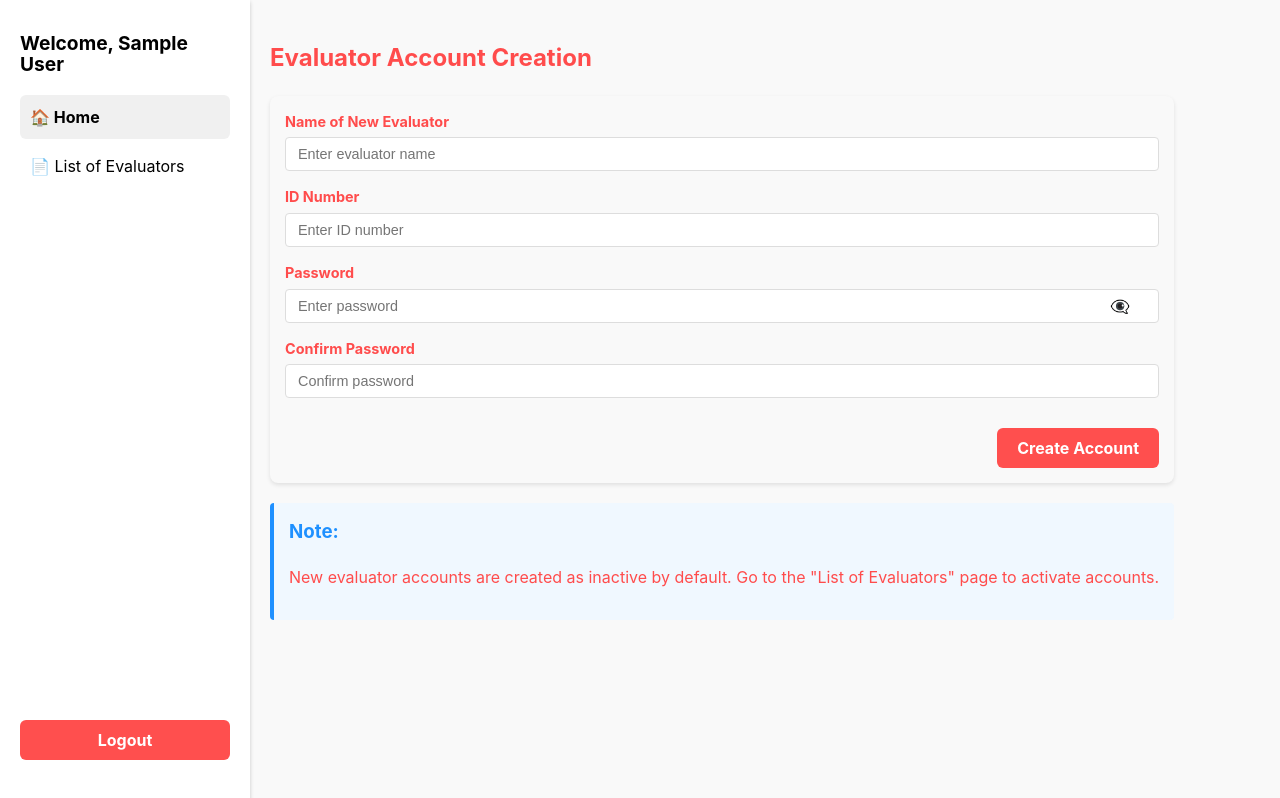
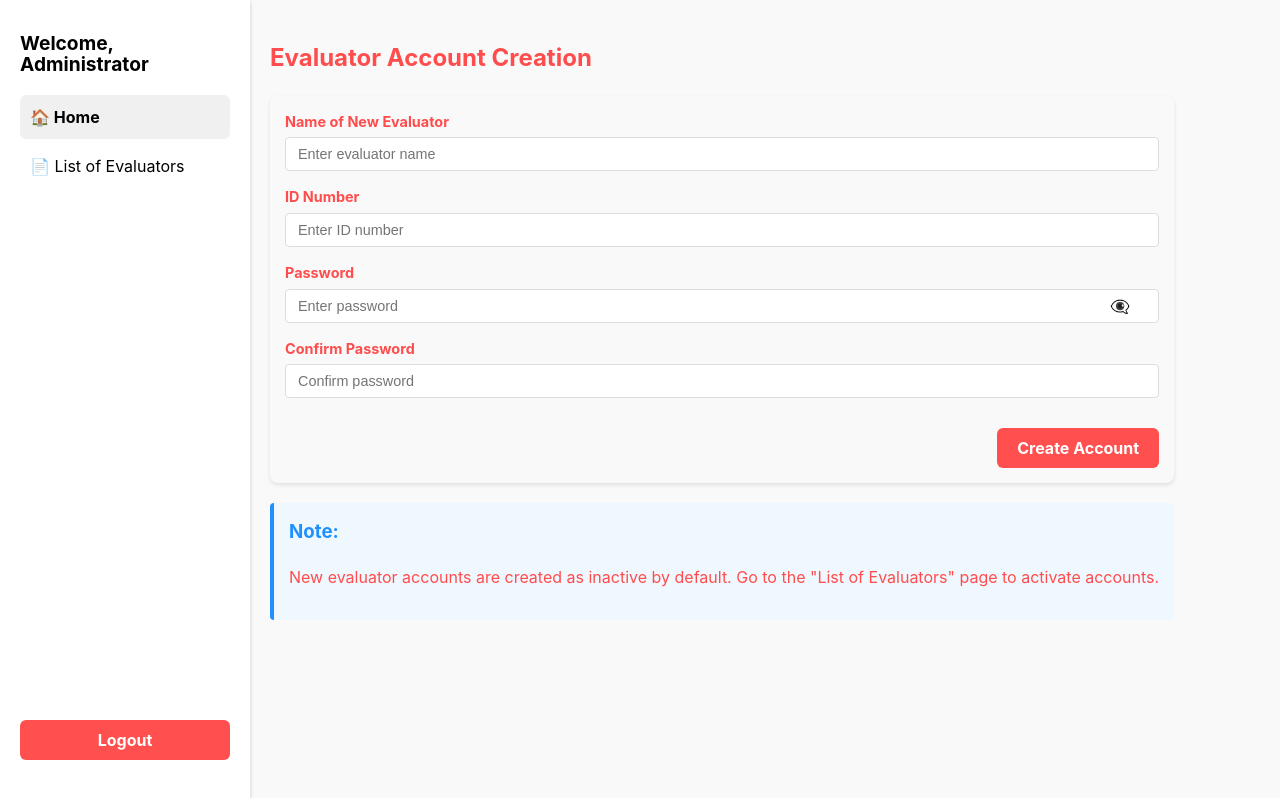
Before and after one commit to riggsybanez/ACES, a React (Vite) app: page /admin-dashboard in a window 1280 px wide. Built offline with nearby package versions, Linux system fonts and the light colour scheme; no server answers; sample sign-in values are in the browser's storage.

Commit message:
heading change

```diff
--- a/src/assets/pages/AdminDashboard.jsx
+++ b/src/assets/pages/AdminDashboard.jsx
@@ -86,7 +86,7 @@ const AdminDashboard = () => {
         <div className="sidebar-content">
           <div className="sidebar-header">
             <h1 style={{ fontSize: '1.2rem', fontWeight: 'bold' }}>
-              Welcome, {currentUser?.displayName || 'Administrator'}
+              Welcome, Administrator
             </h1>
           </div>
           <div className="sidebar-item active" onClick={() => navigate('/admin-dashboard')}>
```
